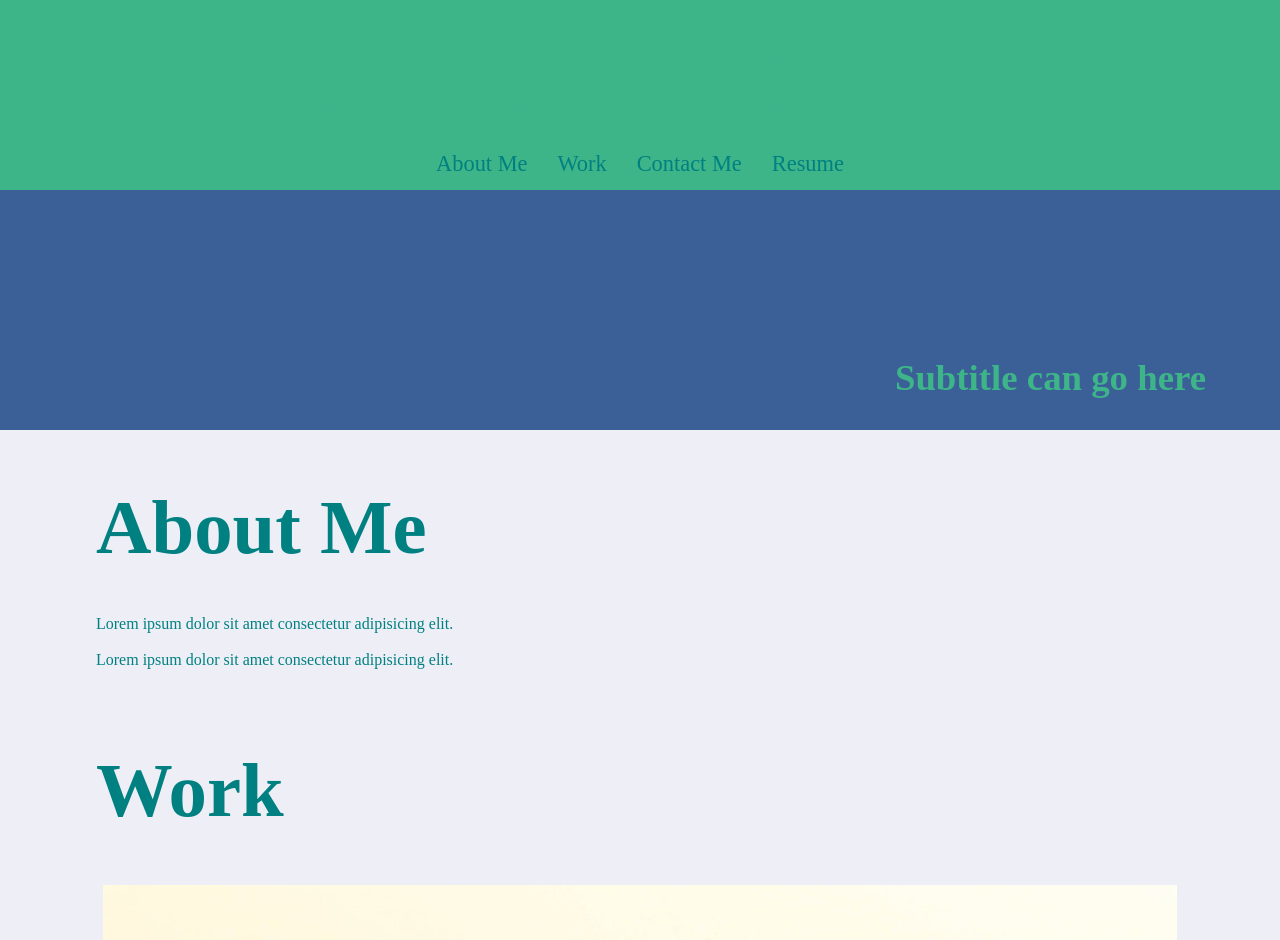
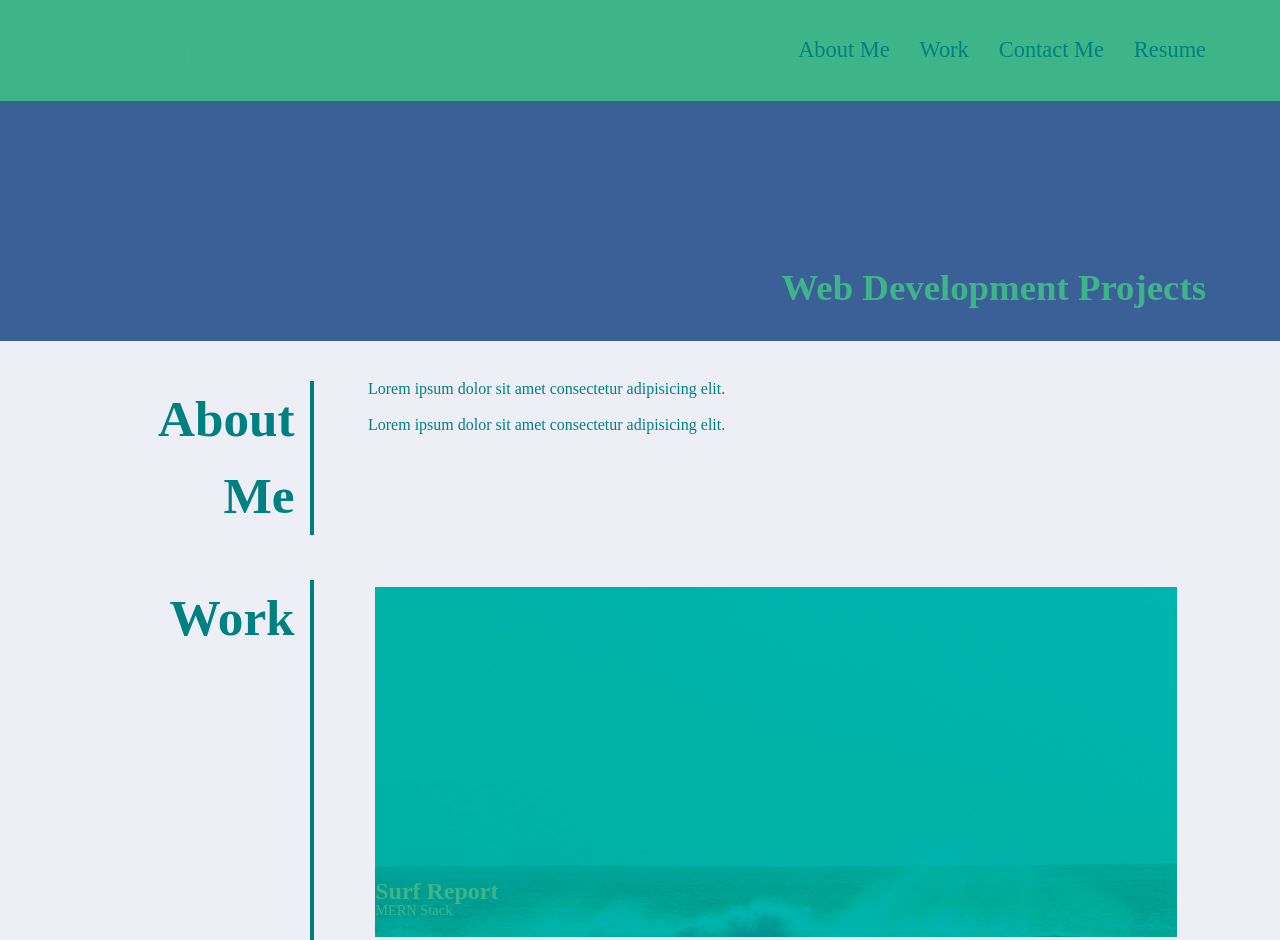
Before and after one commit to BryantTrinh/Professional-Portfolio, a plain HTML site: page index.html in a window 1280 px wide. Shown: the top 940 px of the page. Drawn offline with Linux system fonts and the light colour scheme.

Commit message:
Revised style.css

```diff
--- a/assets/css/style.css
+++ b/assets/css/style.css
@@ -141,7 +141,7 @@ main {
 }
 
 .page-section > div {
-  flex: 0 0 65%;
+  flex: 0 0 75%;
 }
 
 .page-section p {
@@ -149,10 +149,12 @@ main {
 }
 
 .flex-container {
- display: flex;
+  display: flex;
   flex-wrap: wrap;
   justify-content: center;
 }
+
+/* added flex basis tp set initial main size, added softlight for hover */
 
 .flex-item {
   border: 5px solid var(--secondary);
@@ -160,11 +162,13 @@ main {
   color: var(--tertiary);
   min-height: 150px;
   max-height: 150px;
+  flex-basis: calc(75%);
   display: flex;
   align-items: flex-end;
   padding: 0 0 20px 0;
   margin: 0.5em;
   text-decoration: none;
+  background-blend-mode: soft-light;
   background-size: 150%;
   transition: all 0.5s;
   font-size: 0.9rem;
@@ -177,7 +181,7 @@ main {
 }
 
 .flex-item:hover {
-  background-color: black;
+  background-color: rgb(64, 9, 15);
 }
 
 .flex-item div {
@@ -214,7 +218,7 @@ main {
 
 .contact address a:hover {
   background-size: 100% 85%;
-  color: var(--tertiary);
+  color: var(--secondary);
 }
 
 /* End of contact */
@@ -245,7 +249,7 @@ main {
 
 /* media queries for header and page-sections */
 
-@media only screen and (min-width: 980px) {
+@media screen and (max-width: 980px) {
   header {
     padding: 0 0 10px 0;
     justify-content: center;
@@ -273,7 +277,7 @@ main {
 
   .page-section > h2 {
     border-right: none;
-    border-bottom: 5px saolid var(--primary);
+    border-bottom: 5px solid var(--primary);
     margin-bottom: 20px;
     padding-bottom: 10px;
     text-align: left;
--- a/index.html
+++ b/index.html
@@ -24,7 +24,7 @@
   <!-- Add hero banner  -->
 <section class="hero-banner">
   <div>
-    <h2> Subtitle can go here </h2>
+    <h2> Web Development Projects </h2>
   </div>
 </section>
 
@@ -100,5 +100,6 @@
     </div>
   </section>
 </main>
+
 </body>
 </html>
```
Also changed, not shown: 1 other file.
